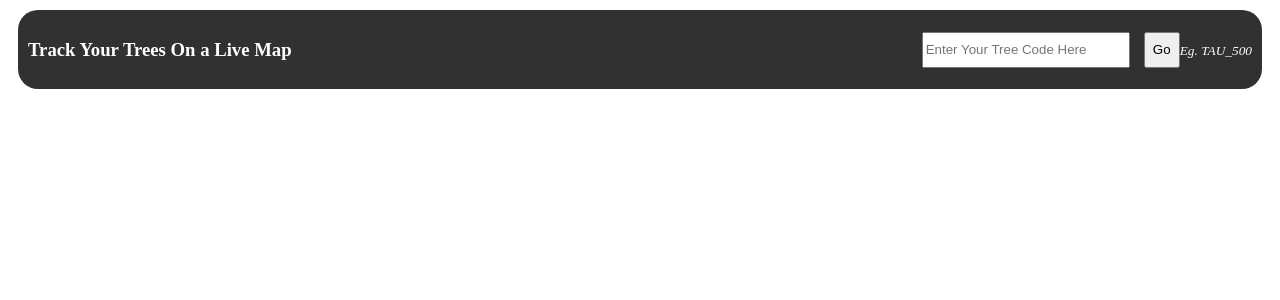
After one commit to jotechjoab/taulive, a PHP site: page /header.html in a window 1280 px wide. The commit adds this page. Shown: the top 300 px of the page. Run offline with PHP 8.4, Linux system fonts and the light colour scheme.

Commit message:
commit two

```diff
--- /dev/null
+++ b/header.html
@@ -0,0 +1,49 @@
+<!DOCTYPE html>
+<html>
+<head>
+  <style>
+    /* Your existing CSS styles */
+
+    /* Additional styles for the header toolbar */
+    .header {
+      display: flex;
+      justify-content: space-between;
+      align-items: center;
+      background-color: #020202cf;
+      color: #FFF;
+      padding: 10px;
+      border-radius: 20px;
+      margin: 10px;
+    }
+
+    .search-container {
+      display: flex;
+      align-items: center;
+    }
+
+    input[type="text"] {
+      width: 200px;
+      height: 30px;
+      margin-right: 10px;
+    }
+
+    button {
+      height: 36px;
+      width: 36px;
+    }
+  </style>
+</head>
+<body>
+  <div class="header">
+    <h3>Track Your Trees On a Live Map</h3>
+    <div class="search-container">
+      <form method="GET" action="">
+        <input type="text" name="tree_no" placeholder="Enter Your Tree Code Here">
+        <button type="submit">Go</button>
+      </form>
+      <p><small><i>Eg. TAU_500</i></small></p>
+    </div>
+  </div>
+  <!-- Rest of your content -->
+</body>
+</html>
```
Also changed, not shown: index.php (+96 -21 lines), 2 other files.
